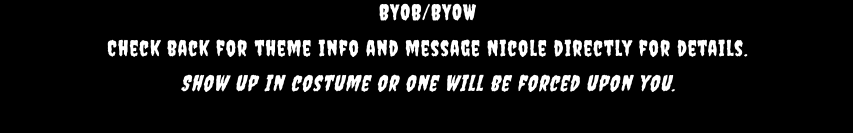
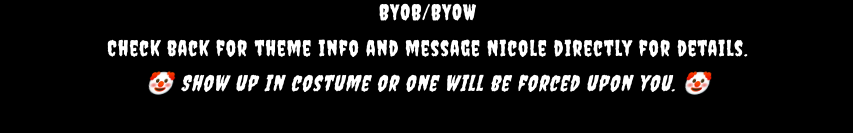
Before and after one commit to nicolethurgood/halloween, a plain HTML site: page index.html in a window 1280 px wide. Shown: the part 513-646 px from the top of the page, without its empty margins (212-1065 px from the left). Drawn offline with Linux system fonts and the light colour scheme; a web font is replaced by a local one.

Commit message:
Update index.html

```diff
--- a/index.html
+++ b/index.html
@@ -31,9 +31,11 @@
 
               <p>Drinks, games, spooks, and more <br>
                 BYOB/BYOW <br>
-                Check back for theme info and message Nicole directly for details.<br>
+                Check back for theme info and message Nicole directly for details. <br>
 
-              <em>Show up in costume or one will be forced upon you.</em></p>
+              <em>
+🤡 Show up in costume or one will be forced upon you.
+🤡</em></p>
             </div>
           </div>
 
```
